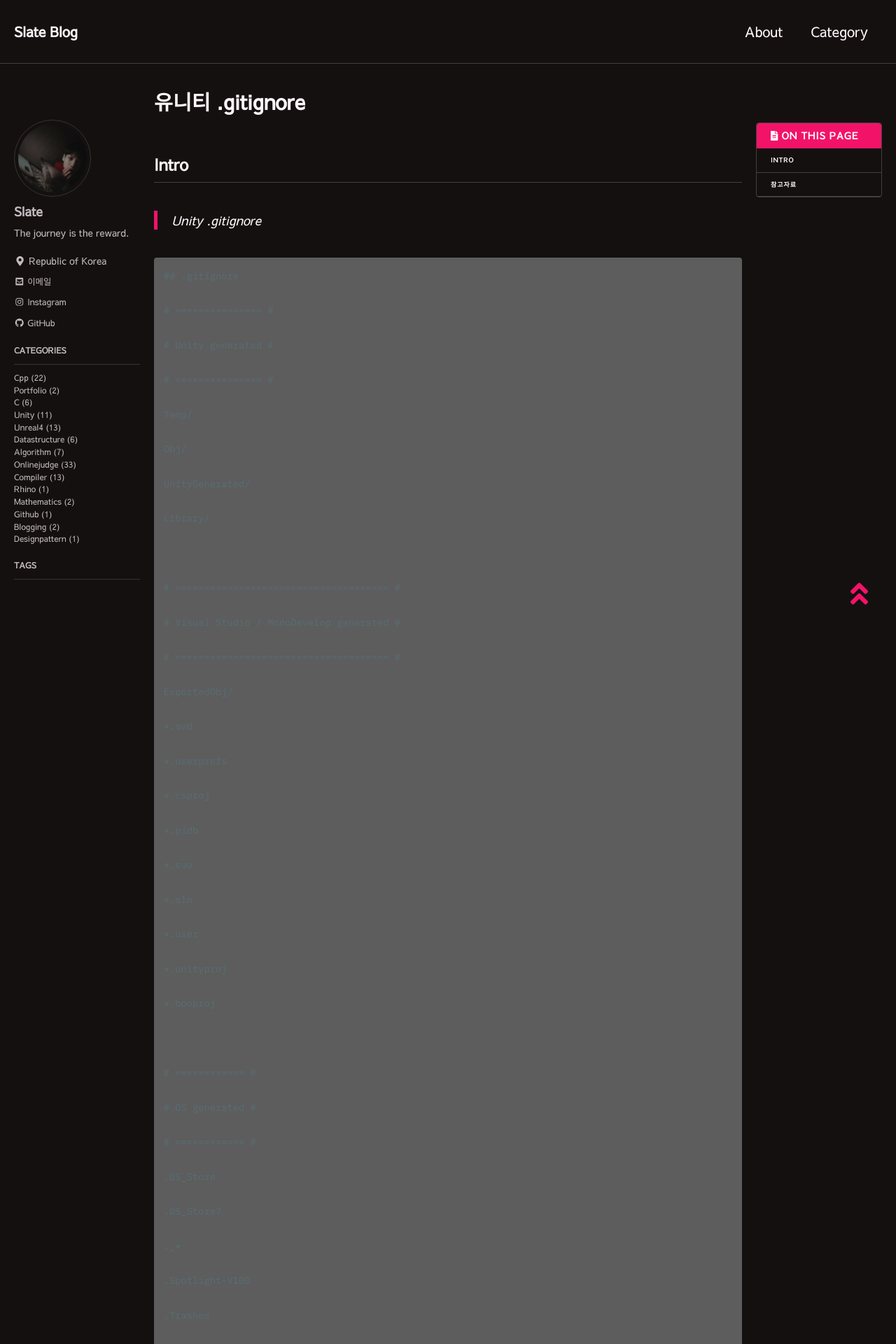
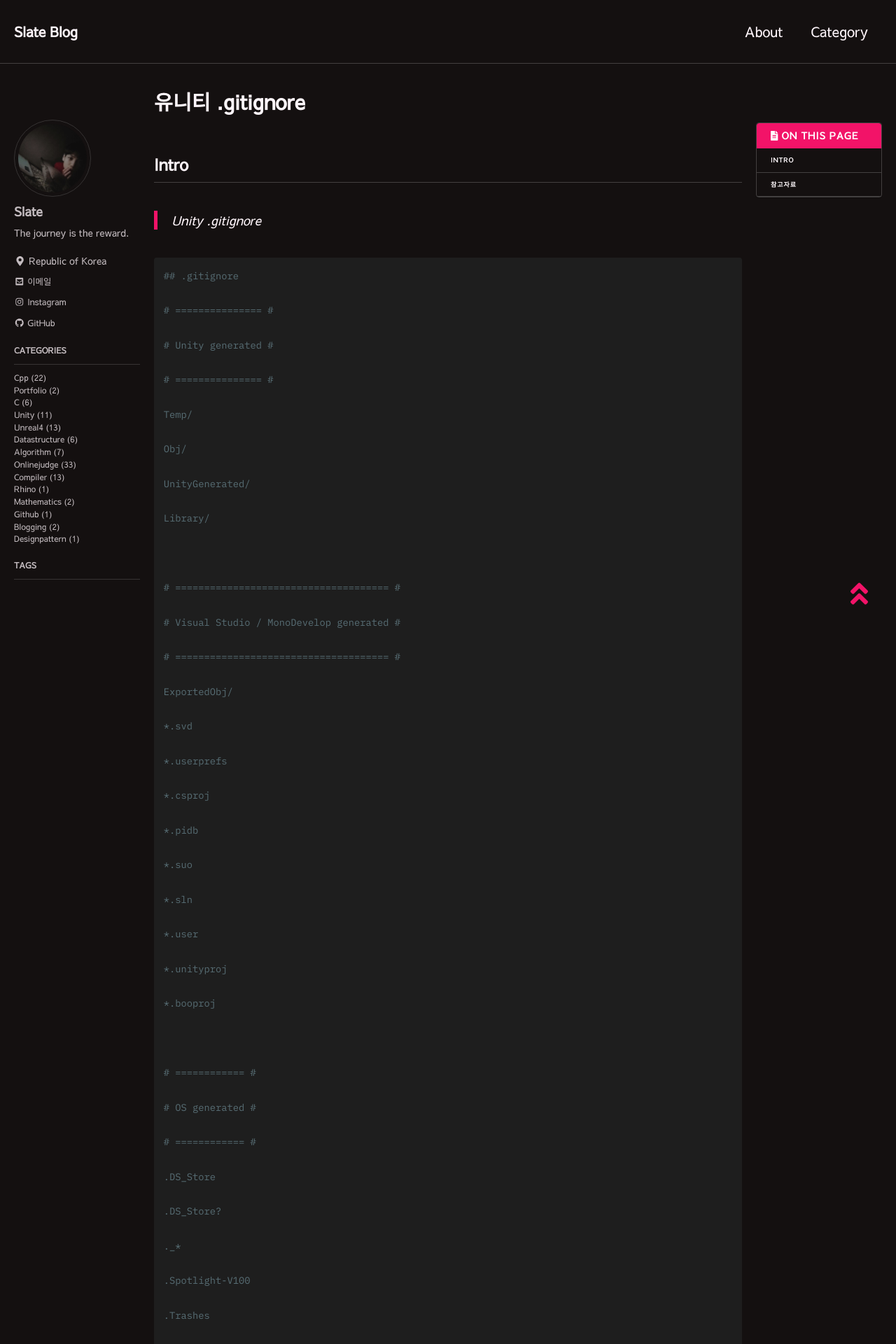
Before and after one commit to lesslate/lesslate.github.io, a Jekyll site: the page built from _posts/Unity/2019-01-29-Unity Gitignore.md, in a window 1280 px wide. Shown: the top 1920 px of the page at 70% size. Built offline with Jekyll 4.4.1, drawn with Linux system fonts in a browser that asks for light colours; nearby versions of some CDN libraries; some web fonts are replaced; comment, search, counter and statistics services are not loaded.

Commit message:
Update main.scss

```diff
--- a/assets/css/main.scss
+++ b/assets/css/main.scss
@@ -22,7 +22,7 @@ $type-size-7 : 0.625em; // ~11px
 $type-size-8 : 0.550em;  // ~10px
 
 /* solarized light syntax highlighting (base16) */
-$base00: #5D5D5D ;
+$base00: #1E1E1E ;
 $base01: #073642 ;
 $base02: #586e75 ;
 $base03: #657b83 ;
```
